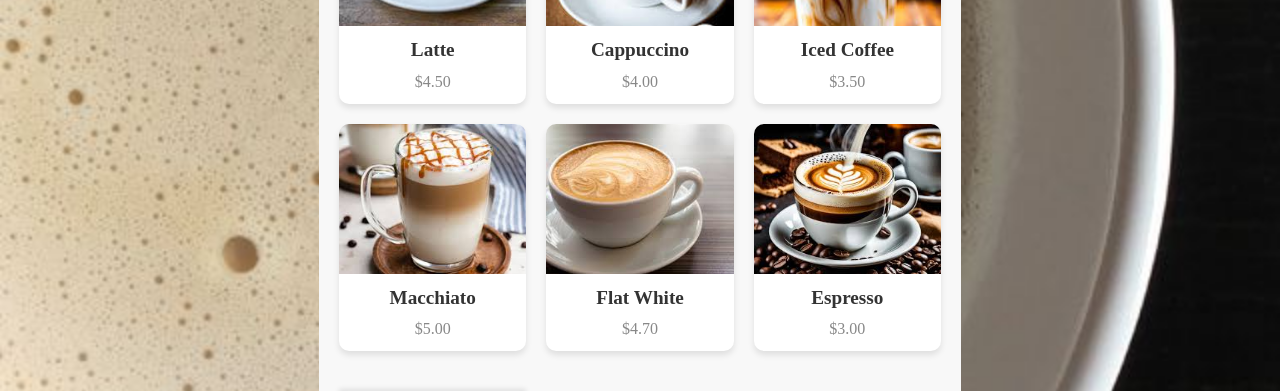
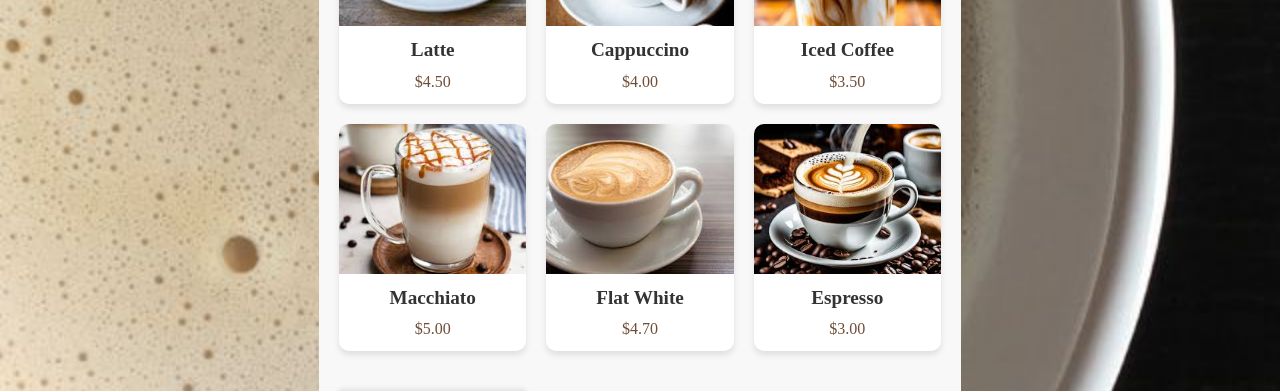
Before and after one commit to K-r-ys/Java-Junction-Project, a React (Vite) app: page / in a window 1280 px wide. Shown: the part 311-702 px from the top of the page. Built offline with nearby package versions, Linux system fonts and the light colour scheme.

Commit message:
Coffee price color

```diff
--- a/src/components/Menu.css
+++ b/src/components/Menu.css
@@ -29,7 +29,7 @@
 
 .coffee-price {
   font-size: 1em;
-  color: #888;
+  color: #6f4e37;
   margin-bottom: 10px;
 }
 
--- a/src/components/Menu.tsx
+++ b/src/components/Menu.tsx
@@ -60,7 +60,7 @@ const Menu: React.FC = () => {
 
     setTimeout(() => {
       setMessage(null);
-    }, 3000);
+    }, 2000);
   };
 
   const handleViewOrders = () => {
```
